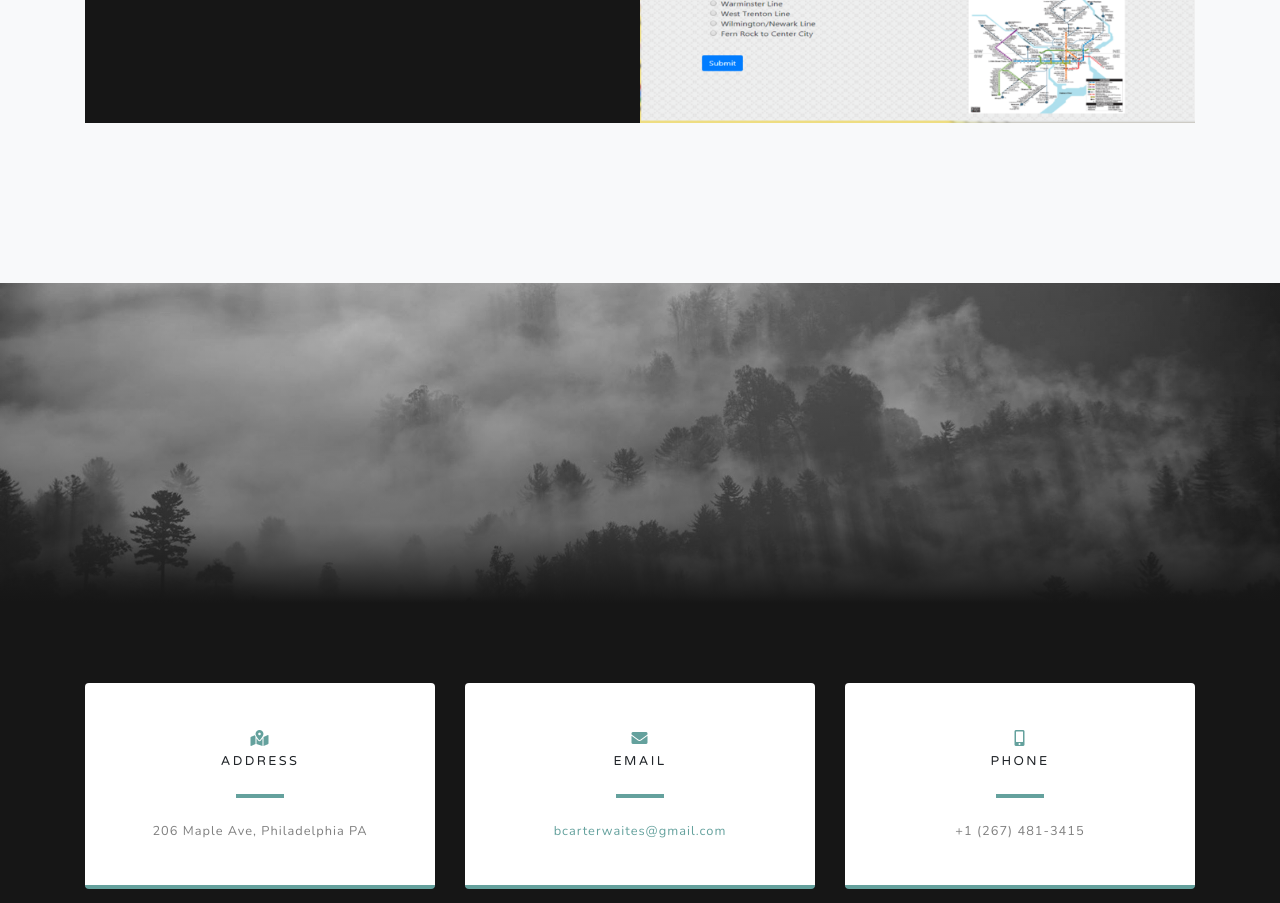
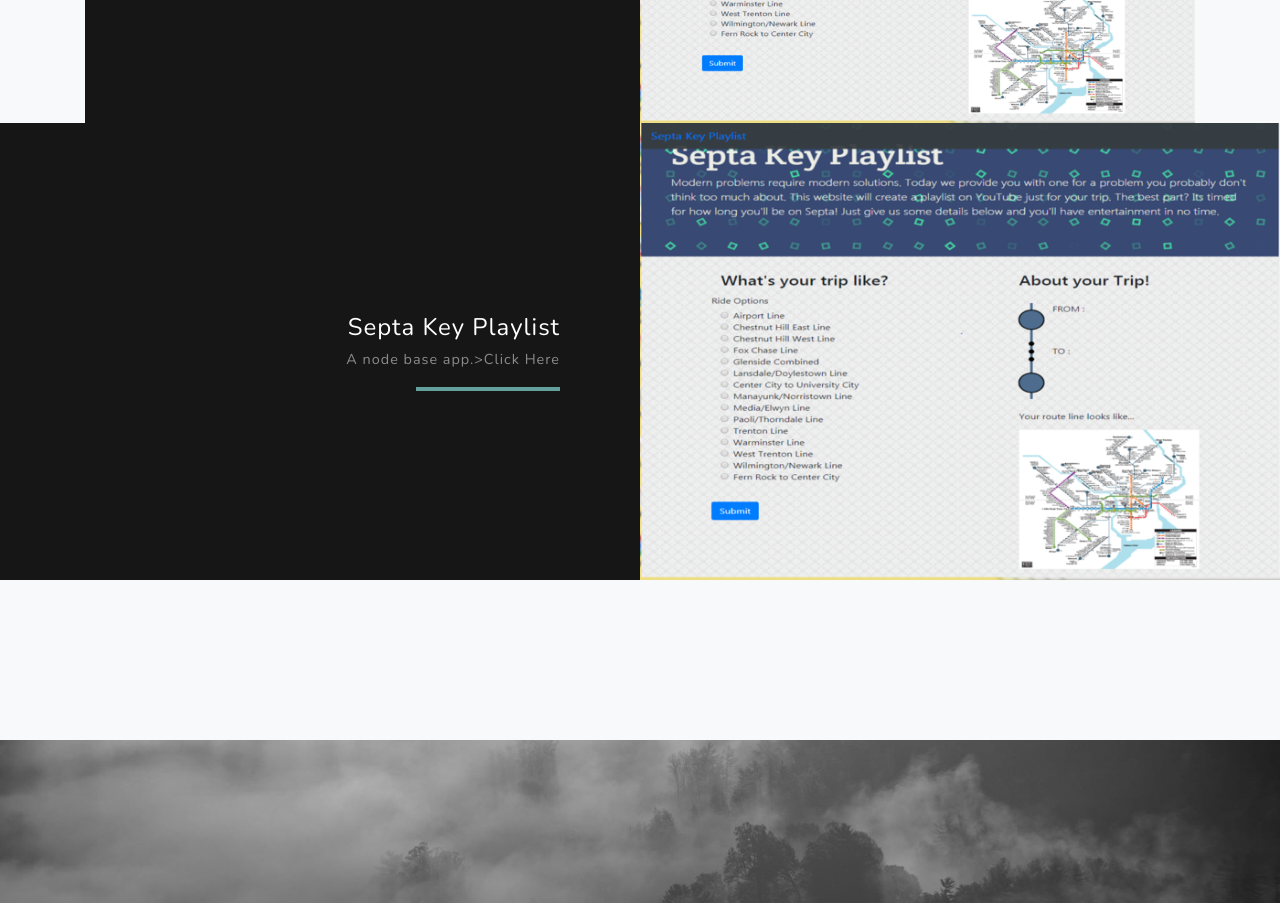
Before and after one commit to Bcarterwaites/Portfolio, a plain HTML site: page index.html in a window 1280 px wide. Shown: the part 2504-3407 px from the top of the page. Drawn offline with nearby package versions, Linux system fonts and the light colour scheme; files whose address does not match are found by name.

Commit message:
Update index.html

```diff
--- a/index.html
+++ b/index.html
@@ -129,6 +129,28 @@
         </div>
 
       </div>
+
+
+
+      <!-- Project Three Row -->
+        <div class="row justify-content-center no-gutters">
+          <div class="col-lg-6">
+            <img class="img-fluid" src="img/septakeyplaylist.png" alt="">
+          </div>
+          <div class="col-lg-6 order-lg-first">
+            <div class="bg-black text-center h-100 project">
+              <div class="d-flex h-100">
+                <div class="project-text w-100 my-auto text-center text-lg-right">
+                  <h4 class="text-white">Septa Key Playlist</h4>
+                  <p class="mb-0 text-white-50">A node base app.>Click Here</a>
+                  <hr class="d-none d-lg-block mb-0 mr-0">
+                </div>
+              </div>
+            </div>
+          </div>
+        </div>
+
+      </div>
     </section>
 
     <!-- Signup Section -->
```
